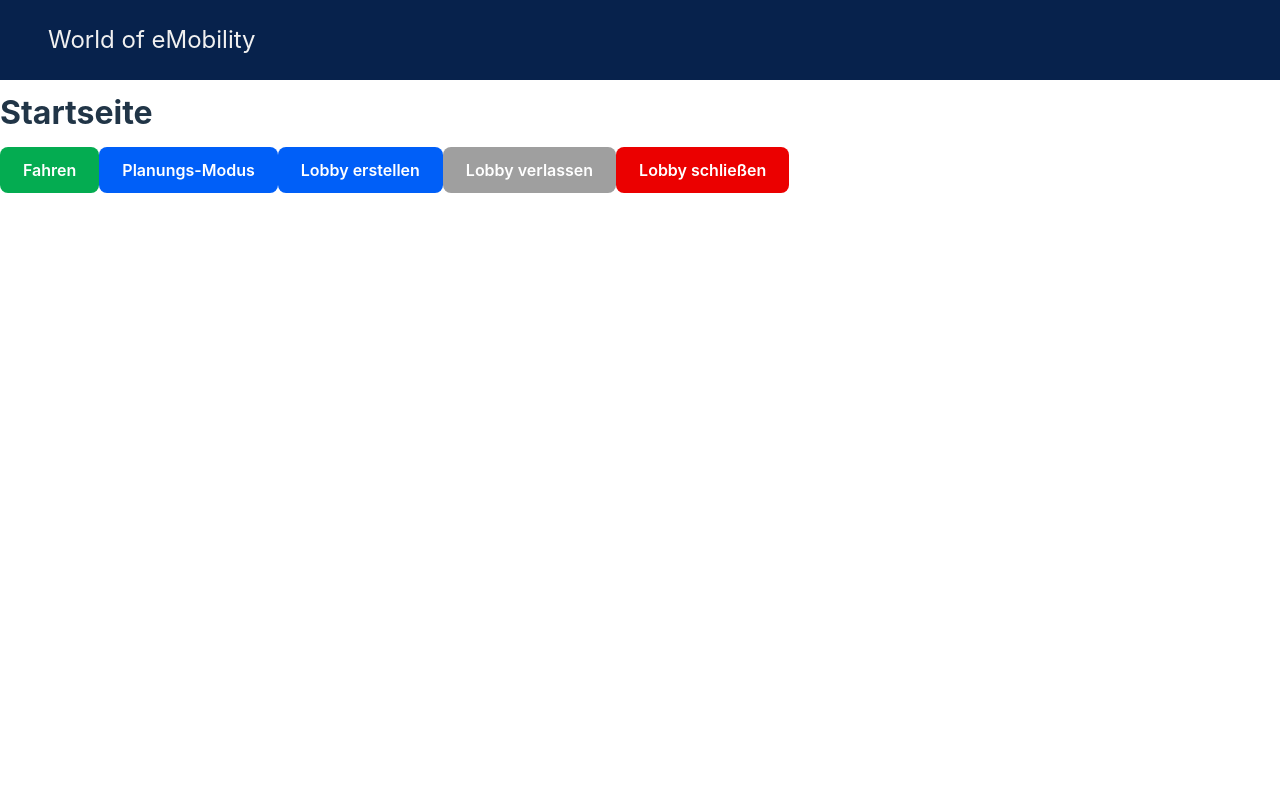
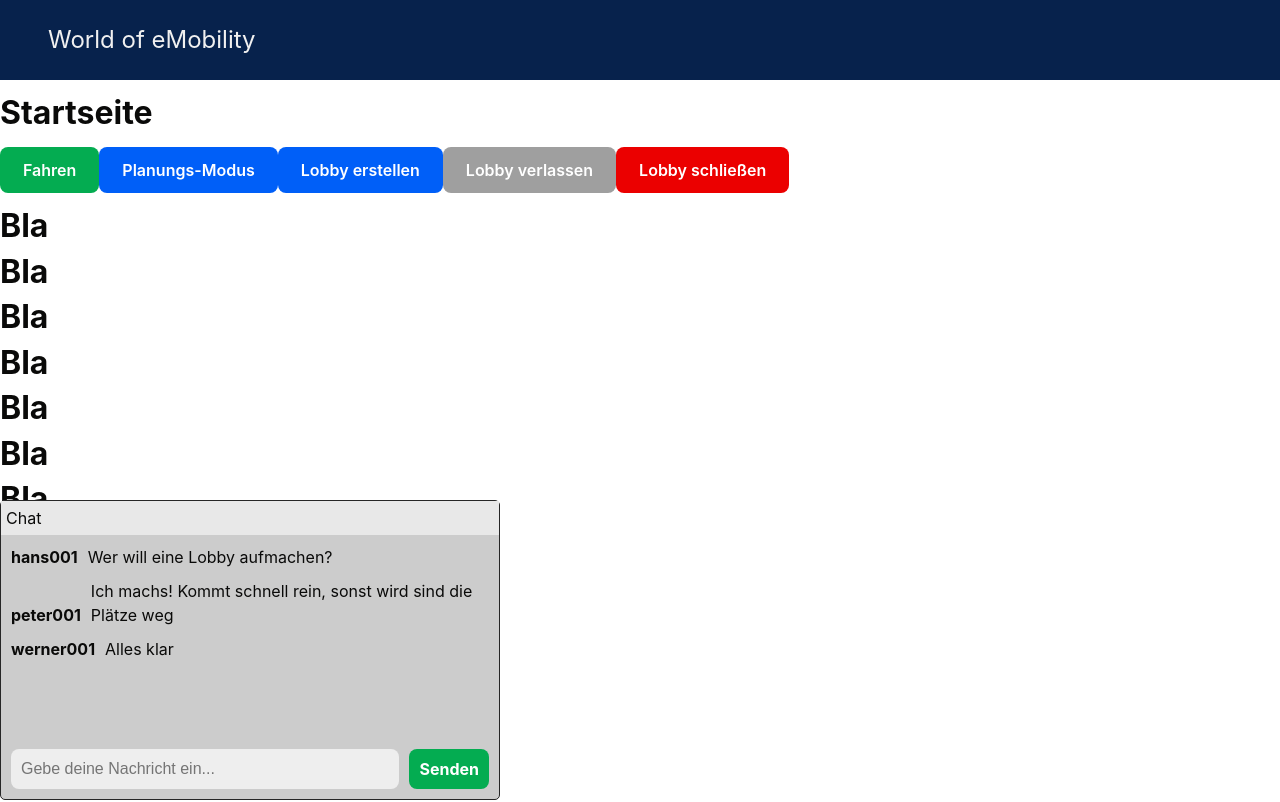
Before and after one commit to yannickMessinger/SoftwareTechnikProjekt_frontend, a Vue app: page / in a window 1280 px wide. Shown: the top 802 px of the page. Built offline with nearby package versions, Linux system fonts and the light colour scheme.

Commit message:
Adds Chat Component

```diff
--- a/src/App.vue
+++ b/src/App.vue
@@ -96,7 +96,10 @@
     -webkit-font-smoothing: antialiased;
     -moz-osx-font-smoothing: grayscale;
     -webkit-text-size-adjust: 100%;
+
+
   }
+
 
   .prim.btn.green {
     background-color: var(--btn-primary);
@@ -140,6 +143,8 @@
     /*place-items: center;*/
     min-width: 320px;
     min-height: 100vh;
+    background: var(--woe-white);
+    color: var(--woe-black);
   }
 
   @media (prefers-color-scheme: light) {
--- /dev/null
+++ b/src/components/UI/Chat.vue
@@ -0,0 +1,150 @@
+<template>
+    <footer>
+        <header class="msg-header">
+            Chat
+        </header>
+        <main class="msg-chat">
+            <div class="msg-message" v-for="(item, index) in chatHistory" :key="index">
+                <div class="msg-info">
+                    {{item.name}}
+                </div>
+                <div class="msg-text">
+                    {{item.text}}
+                </div>
+            </div>
+            <div id="anchor"></div>
+        </main>
+
+        <div class="msg-inputarea">
+            <input class="msg-input" type="text" placeholder="Gebe deine Nachricht ein..." v-model="input">
+            <BasicButton class="msg-send-btn" display="Senden" :btn_click="appendMessage"/>
+        </div>
+    </footer>
+</template>
+
+<script setup lang="ts">
+    import {reactive, ref} from 'vue'
+    import BasicButton from '../Buttons/BasicButton.vue';
+
+    interface Message{
+        name: string,
+        text: string
+    }
+
+    let input = ref("")
+
+    const chatHistory = ref([
+        {name: "hans001", text: "Wer will eine Lobby aufmachen?"},
+        {name: "peter001", text: "Ich machs! Kommt schnell rein, sonst wird sind die Plätze weg"},
+        {name: "werner001", text: "Alles klar"}
+    ])
+
+    function appendMessage(){
+        if(input.value){
+            chatHistory.value.push({name: "norbert", text: input.value})
+            input.value = ""
+        }
+
+    }
+</script>
+
+<style scoped>
+    footer{
+        box-sizing: border-box;
+        position: fixed;
+        bottom: 0px;
+        background-color: var(--woe-gray-40);
+
+        display: flex;
+        flex-flow: column wrap;
+        justify-content: space-between;
+        width: 100%;
+        max-width: 500px;
+        height: 100%;
+        max-height: 300px;
+        border: 0.5px solid var(--woe-gray-90);
+        border-radius: 5px;
+    }
+
+    .msg-header{
+        display: flex;
+        justify-content: space-between;
+        padding: 5px;
+        border-bottom: var(--woe-gray-90);
+        background: var(--woe-gray-30);
+        color: var(--woe-black);
+    }
+
+    .msg-chat {
+        display: flex;
+        flex-direction: column;
+        scroll-behavior: auto;
+        flex: 1;
+        overflow-y: auto;
+        padding: 10px;
+    }
+
+    .msg-chat::-webkit-scrollbar {
+        width: 6px;
+    }
+
+    .msg-chat::-webkit-scrollbar-track {
+        background: #ddd;
+    }
+
+    .msg-chat::-webkit-scrollbar-thumb {
+        background: #bdbdbd;
+    }
+
+    .msg-message{
+        display: flex;
+        align-items: flex-end;
+        margin-bottom: 10px;
+    }
+    .msg-message:last-of-type {
+        margin: 0;
+    }
+
+    .msg-info{
+        margin-right: 10px;
+        font-weight: bold;
+    }
+
+    .msg-info-time {
+        font-size: 0.7em;
+    }
+
+    .msg-inputarea {
+        display: flex;
+        margin: 10px 10px 10px 10px;
+    }
+
+    .msg-inputarea * {
+        padding: 10px;
+        border-radius: 8px;
+        border: none;
+        font-size: 1em;
+    }
+
+    .msg-input {
+        flex: 1;
+        background: #eee;
+    }
+
+    .msg-send-btn {
+        margin-left: 10px;
+        background: var(--woe-green-60);
+        color: #fff;
+        font-weight: bold;
+        cursor: pointer;
+        transition: background 0.23s;
+    }
+
+    .msg-send-btn:hover {
+        background: var(--woe-green-70);
+    }
+
+    #anchor{
+        overflow-anchor: auto;
+    }
+</style>
--- a/src/views/HomepageView.vue
+++ b/src/views/HomepageView.vue
@@ -1,13 +1,52 @@
 <template>
+  <div>
     <Header text="World of eMobility" :displayHomebutton="false"></Header>
+    <div class="container">
       <h1>Startseite</h1>
       <BasicButton class="prim btn green" display="Fahren" :btn_click="() => {router.push({name: 'Game', params: {gameId: gameId}})}"/>
       <BasicButton class="sec btn blue" display="Planungs-Modus" :btn_click="() => {router.push({name: 'Edit', params: {gameId: gameId}})}"/>
       <BasicButton class="sec btn blue" display="Lobby erstellen" :btn_click="() => {router.push('/create')}"/>
       <BasicButton class="ter btn grey" display="Lobby verlassen"/>
       <BasicButton class="cncl btn red" display="Lobby schließen"/>
+      <Chat/>
+      <h1>Bla</h1>
+      <h1>Bla</h1>
+      <h1>Bla</h1>
+      <h1>Bla</h1>
+      <h1>Bla</h1>
+      <h1>Bla</h1>
+      <h1>Bla</h1>
+      <h1>Bla</h1>
+      <h1>Bla</h1>
+      <h1>Bla</h1>
+      <h1>Bla</h1>
+      <h1>Bla</h1>
+      <h1>Bla</h1>
+      <h1>Bla</h1>
+      <h1>Bla</h1>
+      <h1>Bla</h1>
+      <h1>Bla</h1>
+      <h1>Bla</h1>
+      <h1>Bla</h1>
+      <h1>Bla</h1>
+      <h1>Bla</h1>
+      <h1>Bla</h1>
+      <h1>Bla</h1>
+      <h1>Bla</h1>
+      <h1>Bla</h1>
+      <h1>Bla</h1>
+      <h1>Bla</h1>
+      <h1>Bla</h1>
+      <h1>Bla</h1>
+      <h1>Bla</h1>
+      <h1>Bla</h1>
+      <h1>Bla</h1>
+      <h1>Bla</h1>
+      <h1>Bla</h1>
+      <h1>Bla</h1>
+    </div>
 
-
+  </div>
 
 </template>
 
@@ -16,10 +55,13 @@
   import BasicButton from '../components/Buttons/BasicButton.vue';
   import Header from '../components/Header.vue'
   import router from '../router/router';
+  import Chat from '../components/UI/Chat.vue';
 
   let gameId = ref(20); //TODO: gameId must refers to the id in the backend
 </script>
 
-<style>
-
+<style scoped>
+  .container{
+    height: 100vh;
+  }
 </style>
```
Lines whose indentation alone changed are shown as unchanged.
